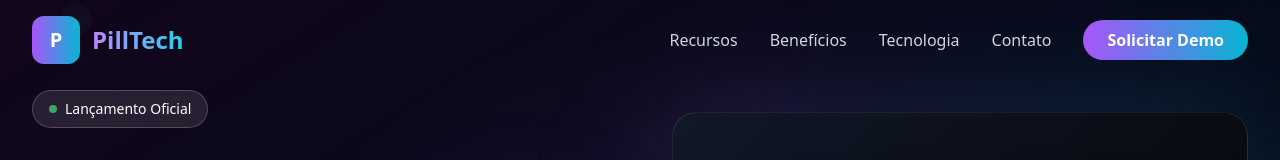
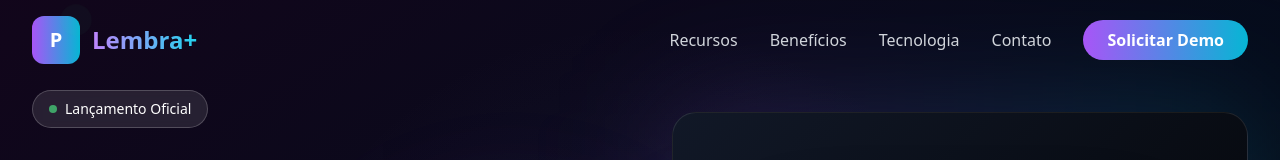
Before and after one commit to MayconBenvenuto/lembramais, a React (Vite) app: page / in a window 1280 px wide. Shown: the top 160 px of the page. Built offline with nearby package versions, Linux system fonts and the light colour scheme; no server answers; what @convex-dev/auth would draw is missing.

Commit message:
Atualiza o conteúdo e as configurações do projeto para refletir a nova marca "Lembra+", incluindo alterações em metadados, e-mail de contato, e ajustes na configuração do Vercel.

```diff
--- a/index.html
+++ b/index.html
@@ -7,7 +7,7 @@
 
     <title>Lembra+ | Compartimento Inteligente para Medicamentos | Drogasil</title>
     <meta name="description" content="Lembra+ é o compartimento inteligente que acende no horário certo para lembrar você de tomar seus medicamentos. Disponível na Drogasil com app conectado.">
-    <meta name="keywords" content="lembra mais, compartimento medicamentos, lembrete medicamento, terceira idade, cuidado idosos, drogasil, app medicamentos">
+    <meta name="keywords" content="Lembra+, lembra mais, compartimento medicamentos, lembrete medicamento, terceira idade, cuidado idosos, drogasil, app medicamentos, dispensador inteligente">
 
     <!-- Open Graph -->
     <meta property="og:title" content="Lembra+ | Compartimento Inteligente para Medicamentos">
--- a/src/App.backup.tsx
+++ b/src/App.backup.tsx
@@ -449,7 +449,7 @@ export default function App() {
               <div className="space-y-3 text-gray-400">
                 <p className="flex items-center space-x-2">
                   <span>📧</span>
-                  <span>hello@pilltech.ai</span>
+                  <span>contato@lembramais.com.br</span>
                 </p>
                 <p className="flex items-center space-x-2">
                   <span>📞</span>
--- a/src/App.clean.tsx
+++ b/src/App.clean.tsx
@@ -26,14 +26,13 @@ export default function App() {
         <div className="max-w-7xl mx-auto px-6 lg:px-8">
           <div className="flex justify-between items-center py-4">
             <div className="flex items-center space-x-3">
-              <div className="relative">
-                <div className="w-12 h-12 bg-gradient-to-r from-purple-500 to-cyan-500 rounded-xl flex items-center justify-center">
-                  <span className="text-white font-bold text-xl">P</span>
+              <div className="relative">                <div className="w-12 h-12 bg-gradient-to-r from-purple-500 to-cyan-500 rounded-xl flex items-center justify-center">
+                  <span className="text-white font-bold text-xl">L+</span>
                 </div>
                 <div className="absolute -top-1 -right-1 w-4 h-4 bg-green-400 rounded-full animate-ping"></div>
               </div>
               <span className="text-2xl font-bold bg-gradient-to-r from-purple-400 to-cyan-400 bg-clip-text text-transparent">
-                PillTech
+                Lembra+
               </span>
             </div>
 
@@ -394,7 +393,7 @@ export default function App() {
                   <span className="text-white font-bold text-xl">P</span>
                 </div>
                 <span className="text-2xl font-bold bg-gradient-to-r from-purple-400 to-cyan-400 bg-clip-text text-transparent">
-                  PillTech
+                  Lembra+
                 </span>
               </div>
               <p className="text-gray-400 leading-relaxed">
@@ -433,7 +432,7 @@ export default function App() {
               <div className="space-y-3 text-gray-400">
                 <p className="flex items-center space-x-2">
                   <span>📧</span>
-                  <span>hello@pilltech.ai</span>
+                  <span>contato@lembramais.com.br</span>
                 </p>
                 <p className="flex items-center space-x-2">
                   <span>📞</span>
@@ -448,7 +447,7 @@ export default function App() {
           </div>
 
           <div className="border-t border-white/10 mt-16 pt-8 text-center text-gray-400">
-            <p>&copy; 2024 PillTech. Todos os direitos reservados. Feito com ❤️ para um futuro mais saudável.</p>
+            <p>&copy; 2025 Lembra+. Todos os direitos reservados. Tecnologia que cuida com carinho.</p>
           </div>
         </div>
       </footer>
@@ -662,7 +661,7 @@ function Interactive3DDevice() {
             <div className="w-80 h-96 mx-auto relative">
               <img
                 src={dispensadorImage}
-                alt="Dispensador de Medicamentos PillTech"
+                alt="Dispensador de Medicamentos Lembra+"
                 className="w-full h-full object-contain rounded-3xl shadow-2xl"
                 style={{ filter: 'drop-shadow(0 25px 50px rgba(0, 0, 0, 0.5))' }}
               />
--- a/src/App.tsx
+++ b/src/App.tsx
@@ -31,9 +31,8 @@ export default function App() {
                   <span className="text-white font-bold text-xl">P</span>
                 </div>
                 <div className="absolute -top-1 -right-1 w-4 h-4 bg-green-400 rounded-full animate-ping"></div>
-              </div>
-              <span className="text-2xl font-bold bg-gradient-to-r from-purple-400 to-cyan-400 bg-clip-text text-transparent">
-                PillTech
+              </div>              <span className="text-2xl font-bold bg-gradient-to-r from-purple-400 to-cyan-400 bg-clip-text text-transparent">
+                Lembra+
               </span>
             </div>
 
@@ -426,7 +425,7 @@ export default function App() {
               <div className="space-y-3 text-gray-400">
                 <p className="flex items-center space-x-2">
                   <span>📧</span>
-                  <span>hello@pilltech.ai</span>
+                  <span>contato@lembramais.com.br</span>
                 </p>
                 <p className="flex items-center space-x-2">
                   <span>📞</span>
@@ -441,7 +440,7 @@ export default function App() {
           </div>
 
           <div className="border-t border-white/10 mt-16 pt-8 text-center text-gray-400">
-            <p>&copy; 2024 PillTech. Todos os direitos reservados. Feito com ❤️ para um futuro mais saudável.</p>
+            <p>&copy; 2025 Lembra+. Todos os direitos reservados. Tecnologia que cuida com carinho.</p>
           </div>
         </div>
       </footer>
@@ -654,7 +653,7 @@ function Interactive3DDevice() {
             {/* Imagem do dispensador real */}
             <div className="w-80 h-96 mx-auto relative">              <img
                 src={dispensadorImage}
-                alt="Dispensador de Medicamentos PillTech"
+                alt="Dispensador de Medicamentos Lembra+"
                 className="w-full h-full object-contain rounded-3xl shadow-2xl"
                 style={{ filter: 'drop-shadow(0 25px 50px rgba(0, 0, 0, 0.5))' }}
                 onError={(e) => {
--- a/src/main.tsx
+++ b/src/main.tsx
@@ -4,10 +4,16 @@ import { ConvexReactClient } from "convex/react";
 import "./index.css";
 import App from "./App";
 
-const convex = new ConvexReactClient(import.meta.env.VITE_CONVEX_URL as string);
+// Configuração condicional do Convex
+const convexUrl = import.meta.env.VITE_CONVEX_URL;
+const convex = convexUrl ? new ConvexReactClient(convexUrl) : null;
 
 createRoot(document.getElementById("root")!).render(
-  <ConvexAuthProvider client={convex}>
+  convex ? (
+    <ConvexAuthProvider client={convex}>
+      <App />
+    </ConvexAuthProvider>
+  ) : (
     <App />
-  </ConvexAuthProvider>,
+  )
 );
--- a/vite.config.ts
+++ b/vite.config.ts
@@ -4,7 +4,7 @@ import path from "path";
 
 // https://vite.dev/config/
 export default defineConfig(({ mode }) => ({
-  base: "/porta-comprimidos/", // Nome do repositório GitHub
+  base: mode === "production" ? "/" : "/porta-comprimidos/", // Raiz para Vercel, subpasta para GitHub Pages
   plugins: [
     react(),
     // The code below enables dev tools like taking screenshots of your site
```
Also changed, not shown: vercel.json (added), 2 other files (tests, documents, lock files or other folders).
